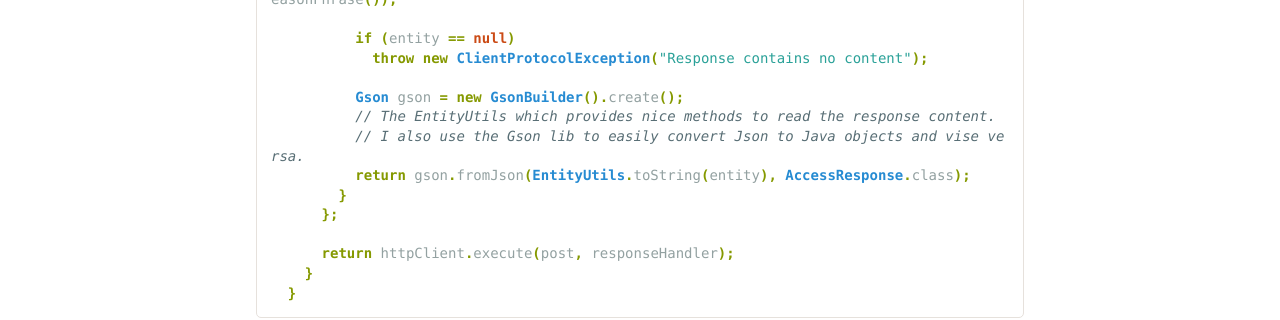
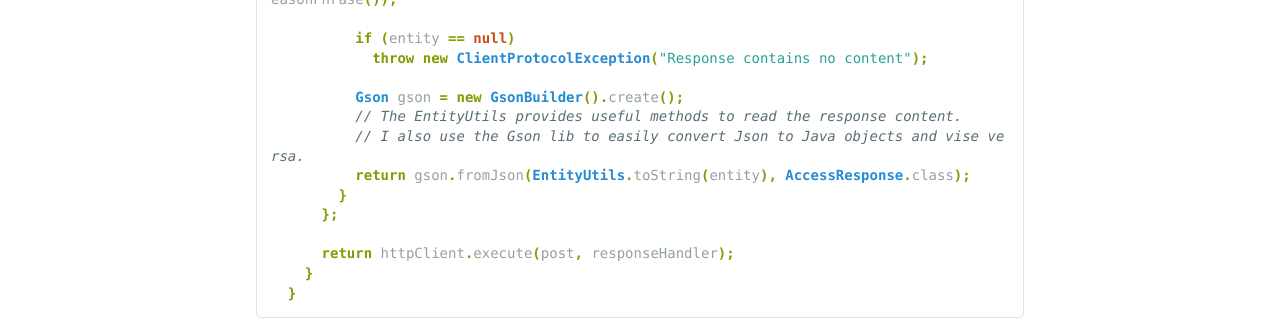
Before and after one commit to TheWeirdDev/theweirddev.github.io, a Jekyll site: the page built from _posts/2015-09-16-http-client.markdown, in a window 1280 px wide and 900 px high, scrolled down 3883 px. Shown: the part 152-472 px from the top of the window. Built offline with Jekyll 4.4.1, drawn with Linux system fonts in a browser that asks for light colours; nearby versions of some CDN libraries; comment, search, counter and statistics services are not loaded; some of the changed text lies outside the part shown.

Commit message:
Rename post http client

```diff
--- a/_posts/2015-09-16-http-client.markdown
+++ b/_posts/2015-09-16-http-client.markdown
@@ -177,7 +177,7 @@
             throw new ClientProtocolException("Response contains no content");
 
           Gson gson = new GsonBuilder().create();
-          // The EntityUtils which provides nice methods to read the response content.
+          // The EntityUtils provides useful methods to read the response content.
           // I also use the Gson lib to easily convert Json to Java objects and vise versa.
           return gson.fromJson(EntityUtils.toString(entity), AccessResponse.class);
         }
```
Also changed, not shown: other parts of _posts/2015-09-16-http-client.markdown (+1 -1 lines).
